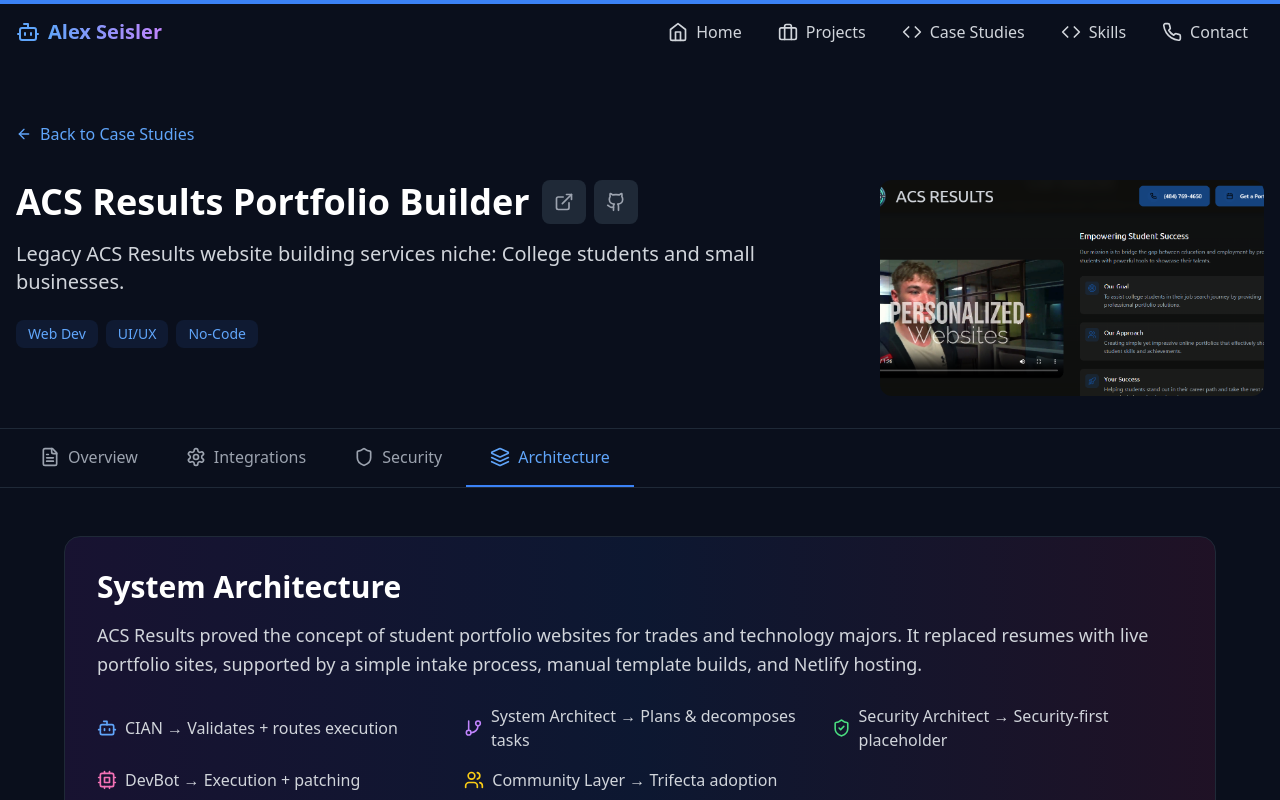
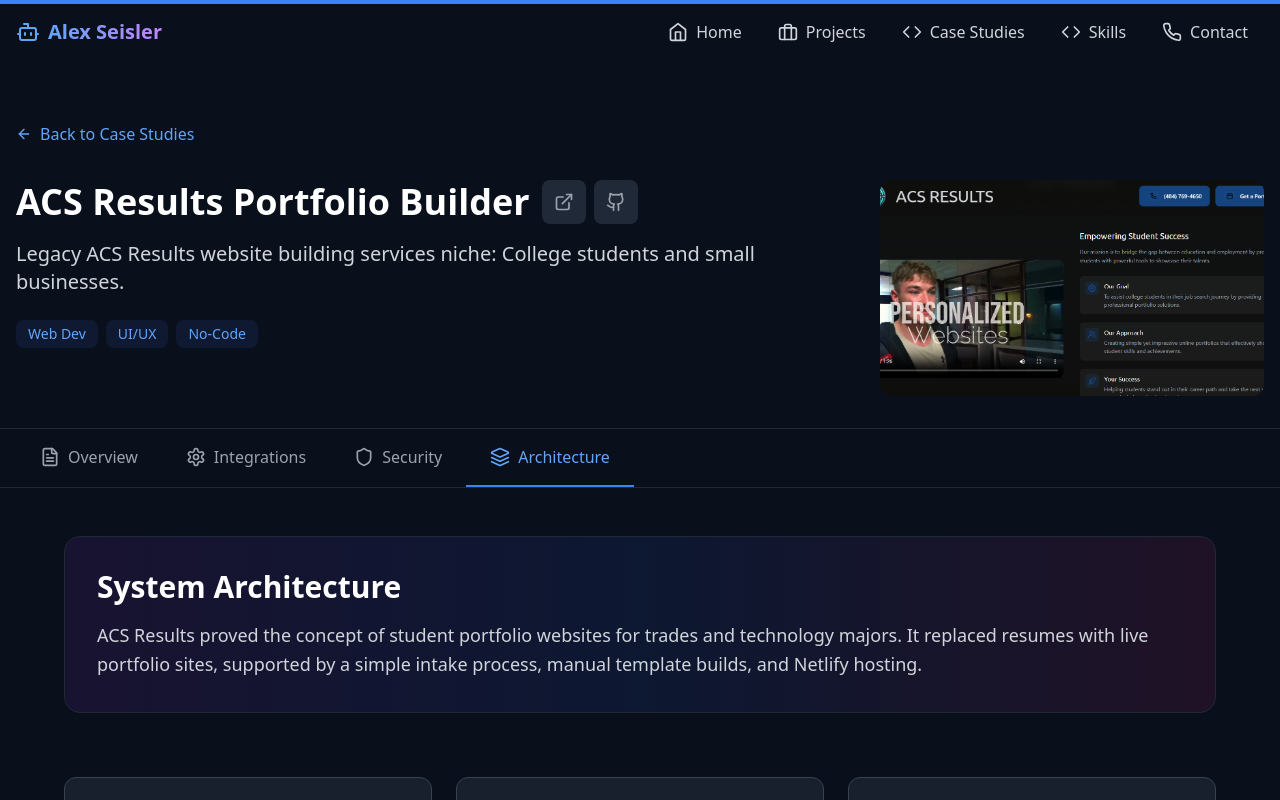
Before and after one commit to AlexSeisler/Alex-Seislers_Software-Portfolio, a React (Vite) app: page /case-study/10 in a window 1280 px wide. Both pictures are taken after a click on the button "Architecture". Shown: the top 800 px of the page. Built offline with nearby package versions, Linux system fonts and the light colour scheme.

Commit message:
Cleaned up layout and data control

```diff
--- a/index.html
+++ b/index.html
@@ -23,7 +23,7 @@
     <meta property="og:title" content="Alex Seisler | Portfolio" />
     <meta
       property="og:description"
-      content="Explore Alex Seisler's projects — from AI automation agents to civic engagement platforms and SaaS web apps."
+      content="Explore Alex Seisler's projects, from AI automation agents to civic engagement platforms and SaaS web apps."
     />
     <meta property="og:image" content="/images/ACS-logo.png" />
     <meta property="og:url" content="https://alexseislers-portfolio.netlify.app/" />
--- a/src/data/Full.ts
+++ b/src/data/Full.ts
@@ -620,7 +620,7 @@
         { title: "INTEGRATIONS.md", url: "./INTEGRATIONS.md" },
         { title: "SECURITY.md", url: "./SECURITY.md" }
       ],
-      license: "MIT — Open for educational and portfolio use.",
+      license: "MIT - Open for educational and portfolio use.",
       community: "AI Dev: Trifecta Community"
     },
     integrations: [
@@ -888,7 +888,7 @@
       { title: "INTEGRATIONS.md", url: "./INTEGRATIONS.md" },
       { title: "SECURITY.md", url: "./SECURITY.md" }
     ],
-    license: "MIT — Open for educational and referenced use.",
+    license: "MIT - Open for educational and referenced use.",
     community: "Civic Residents & Organizers"
   },
 
@@ -1155,7 +1155,7 @@
       { title: "INTEGRATIONS.md", url: "./INTEGRATIONS.md" },
       { title: "SECURITY.md", url: "./SECURITY.md" }
     ],
-    license: "MIT — fork, adapt, extend freely.",
+    license: "MIT - fork, adapt, extend freely.",
     community: "Agency founders + SMB clients"
   },
 
@@ -1307,7 +1307,7 @@
   id: 10,
   overview: {
     summary:
-      "ACS Results was my first entrepreneurial project, built to give vocational and trade students a professional digital presence. The platform delivered personalized portfolio websites showcasing certifications, projects, and skills — bridging the gap between resumes and real-world showcases. It also served as my first business funnel, leading to paid client work (RougeStoryBookWorld).",
+      "ACS Results was my first entrepreneurial project, built to give vocational and trade students a professional digital presence. The platform delivered personalized portfolio websites showcasing certifications, projects, and skills, bridging the gap between resumes and real-world showcases. It also served as my first business funnel, leading to paid client work (RougeStoryBookWorld).",
     demoUrl: "https://acsresults.netlify.app",
     repoOwner: "https://github.com/AlexSeisler",
     features: [
@@ -1357,7 +1357,7 @@
       { title: "BUSINESS_PLAN", url: "./BUSINESS_PLAN/" },
       { title: "ARTIFACTS", url: "./ARTIFACTS/" }
     ],
-    license: "MIT — Open for educational and referenced use.",
+    license: "MIT - Open for educational and referenced use.",
     community: "Thaddeus Stevens trade students + SMB clients"
   },
 
@@ -1492,7 +1492,7 @@
   id: 13,
   overview: {
     summary:
-      "RougeStoryWorld is a professional landing page built for an independent audiobook creator. It functions as a marketing/eCommerce frontend — showcasing books, author bio, trailers, and testimonials — while driving conversions through Amazon’s storefront.",
+      "RougeStoryWorld is a professional landing page built for an independent audiobook creator. It functions as a marketing/eCommerce frontend, showcasing books, author bio, trailers, and testimonials, while driving conversions through Amazon’s storefront.",
     demoUrl: "https://rougestorybookworld.netlify.app",
     repoOwner: "https://github.com/AlexSeisler",
     features: [
@@ -1515,7 +1515,7 @@
         "React Router DOM"
       ],
       backend: [
-        "No backend required — all payments handled via Amazon",
+        "No backend required, all payments handled via Amazon",
         "Mock email capture flow"
       ]
     },
@@ -1533,7 +1533,7 @@
     docs: [
       { title: "ARCHITECTURE.md", url: "./ARCHITECTURE.md" }
     ],
-    license: "MIT — Open for educational and referenced use.",
+    license: "MIT - Open for educational and referenced use.",
     community: "Independent audiobook readers and Amazon buyers"
   },
 
--- a/src/data/caseStudies.ts
+++ b/src/data/caseStudies.ts
@@ -41,7 +41,7 @@
     id: 2,
     overview: {
       summary:
-        "The AI Dev Federation Dashboard is a full end-to-end system demonstrating a multi-agent orchestration layer for AI-assisted development. It mirrors a software org with agents – General Manager (CIAN), Architects, Security, and DevBot (engineer) – working together to plan, validate, and execute. This includes both the frontend dashboard (React + Tailwind) and backend services (FastAPI + GitHub integrations + LLM) that power live demos and execution flows.",
+        "The AI Dev Federation Dashboard is a full end-to-end system demonstrating a multi-agent orchestration layer for AI-assisted development. It mirrors a software org with agents: General Manager (CIAN), Architects, Security, and DevBot (engineer), working together to plan, validate, and execute. This includes both the frontend dashboard (React + Tailwind) and backend services (FastAPI + GitHub integrations + LLM) that power live demos and execution flows.",
       demoUrl: "https://aidevfederationdashboard.netlify.app/",
       repoOwner: "https://github.com/AlexSeisler/AI-Dev-Federation-Dashboard",
       features: [
@@ -93,7 +93,7 @@
         { title: "INTEGRATIONS.md", url: "./INTEGRATIONS.md" },
         { title: "SECURITY.md", url: "./SECURITY.md" }
       ],
-      license: "MIT — Open for educational and portfolio use.",
+      license: "MIT - Open for educational and portfolio use.",
       community: "AI Dev: Trifecta Community"
     },
     integrations: [
@@ -361,7 +361,7 @@
       { title: "INTEGRATIONS.md", url: "./INTEGRATIONS.md" },
       { title: "SECURITY.md", url: "./SECURITY.md" }
     ],
-    license: "MIT — Open for educational and referenced use.",
+    license: "MIT - Open for educational and referenced use.",
     community: "Civic Residents & Organizers"
   },
 
@@ -628,7 +628,7 @@
       { title: "INTEGRATIONS.md", url: "./INTEGRATIONS.md" },
       { title: "SECURITY.md", url: "./SECURITY.md" }
     ],
-    license: "MIT — fork, adapt, extend freely.",
+    license: "MIT - fork, adapt, extend freely.",
     community: "Agency founders + SMB clients"
   },
 
@@ -780,7 +780,7 @@
   id: 10,
   overview: {
     summary:
-      "ACS Results was my first entrepreneurial project, built to give vocational and trade students a professional digital presence. The platform delivered personalized portfolio websites showcasing certifications, projects, and skills — bridging the gap between resumes and real-world showcases. It also served as my first business funnel, leading to paid client work (RougeStoryBookWorld).",
+      "ACS Results was my first entrepreneurial project, built to give vocational and trade students a professional digital presence. The platform delivered personalized portfolio websites showcasing certifications, projects, and skills, bridging the gap between resumes and real-world showcases. It also served as my first business funnel, leading to paid client work (RougeStoryBookWorld).",
     demoUrl: "https://acsresults.netlify.app",
     repoOwner: "https://github.com/AlexSeisler/ACS-Results",
     features: [
@@ -830,7 +830,7 @@
       { title: "BUSINESS_PLAN", url: "./BUSINESS_PLAN/" },
       { title: "ARTIFACTS", url: "./ARTIFACTS/" }
     ],
-    license: "MIT — Open for educational and referenced use.",
+    license: "MIT - Open for educational and referenced use.",
     community: "Thaddeus Stevens trade students + SMB clients"
   },
 
@@ -965,7 +965,7 @@
   id: 13,
   overview: {
     summary:
-      "RougeStoryWorld is a professional landing page built for an independent audiobook creator. It functions as a marketing/eCommerce frontend — showcasing books, author bio, trailers, and testimonials — while driving conversions through Amazon’s storefront.",
+      "RougeStoryWorld is a professional landing page built for an independent audiobook creator. It functions as a marketing/eCommerce frontend, showcasing books, author bio, trailers, and testimonials, while driving conversions through Amazon’s storefront.",
     demoUrl: "https://rougestorybookworld.netlify.app",
     repoOwner: "https://github.com/AlexSeisler/RougeStoryWorld",
     features: [
@@ -988,7 +988,7 @@
         "React Router DOM"
       ],
       backend: [
-        "No backend required — all payments handled via Amazon",
+        "No backend required, all payments handled via Amazon",
         "Mock email capture flow"
       ]
     },
@@ -1006,7 +1006,7 @@
     docs: [
       { title: "ARCHITECTURE.md", url: "./ARCHITECTURE.md" }
     ],
-    license: "MIT — Open for educational and referenced use.",
+    license: "MIT - Open for educational and referenced use.",
     community: "Independent audiobook readers and Amazon buyers"
   },
 
--- a/src/pages/case-study/CaseStudyPage.tsx
+++ b/src/pages/case-study/CaseStudyPage.tsx
@@ -635,32 +635,7 @@
         <h2 className="text-3xl font-bold text-white mb-4">
           System Architecture
         </h2>
-        <p className="text-lg text-gray-300 leading-relaxed mb-6">
-          {data?.purpose || "No architecture overview provided."}
-        </p>
-
-        <ul className="grid sm:grid-cols-2 md:grid-cols-3 gap-4">
-          <li className="flex items-center gap-2 text-gray-300">
-            <Bot className="w-5 h-5 text-blue-400" />
-            <span>CIAN → Validates + routes execution</span>
-          </li>
-          <li className="flex items-center gap-2 text-gray-300">
-            <GitBranch className="w-5 h-5 text-purple-400" />
-            <span>System Architect → Plans & decomposes tasks</span>
-          </li>
-          <li className="flex items-center gap-2 text-gray-300">
-            <ShieldCheck className="w-5 h-5 text-green-400" />
-            <span>Security Architect → Security-first placeholder</span>
-          </li>
-          <li className="flex items-center gap-2 text-gray-300">
-            <Cpu className="w-5 h-5 text-pink-400" />
-            <span>DevBot → Execution + patching</span>
-          </li>
-          <li className="flex items-center gap-2 text-gray-300">
-            <Users className="w-5 h-5 text-yellow-400" />
-            <span>Community Layer → Trifecta adoption</span>
-          </li>
-        </ul>
+        <p className="text-lg text-gray-300 leading-relaxed">{data?.purpose}</p>
       </div>
 
       {/* Frontend / Backend / Data */}
```
Also changed, not shown: src/data/Narratives.txt.
